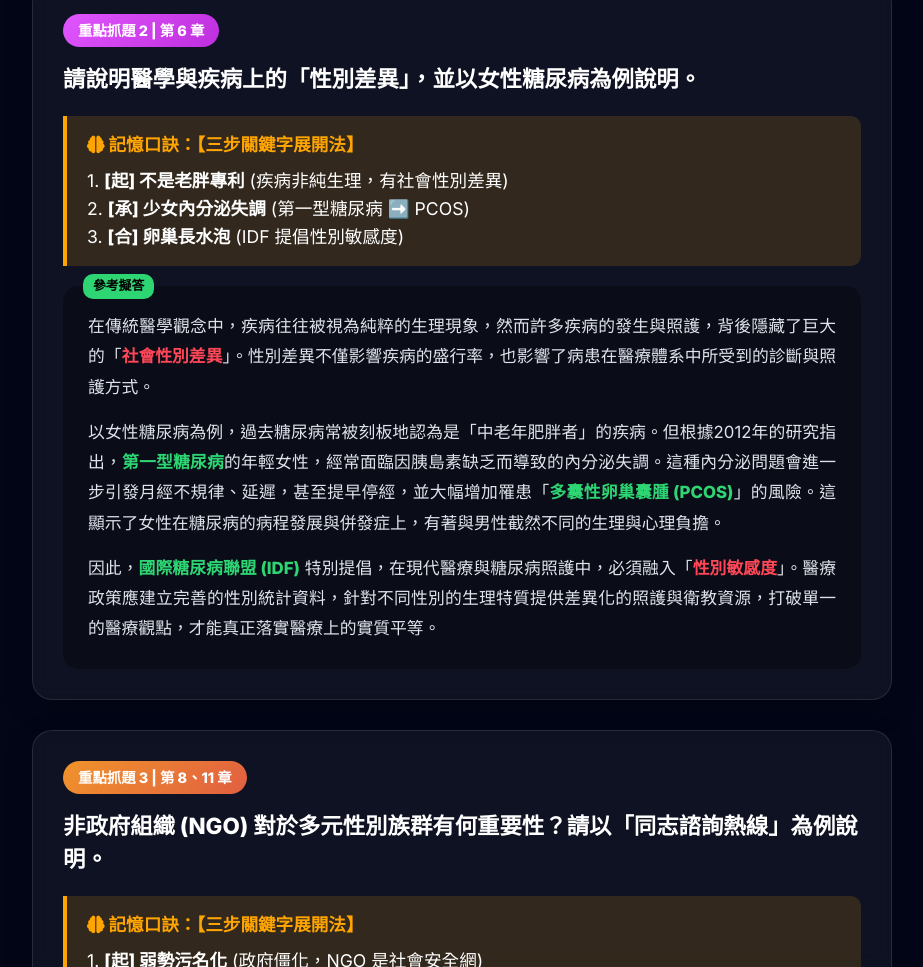
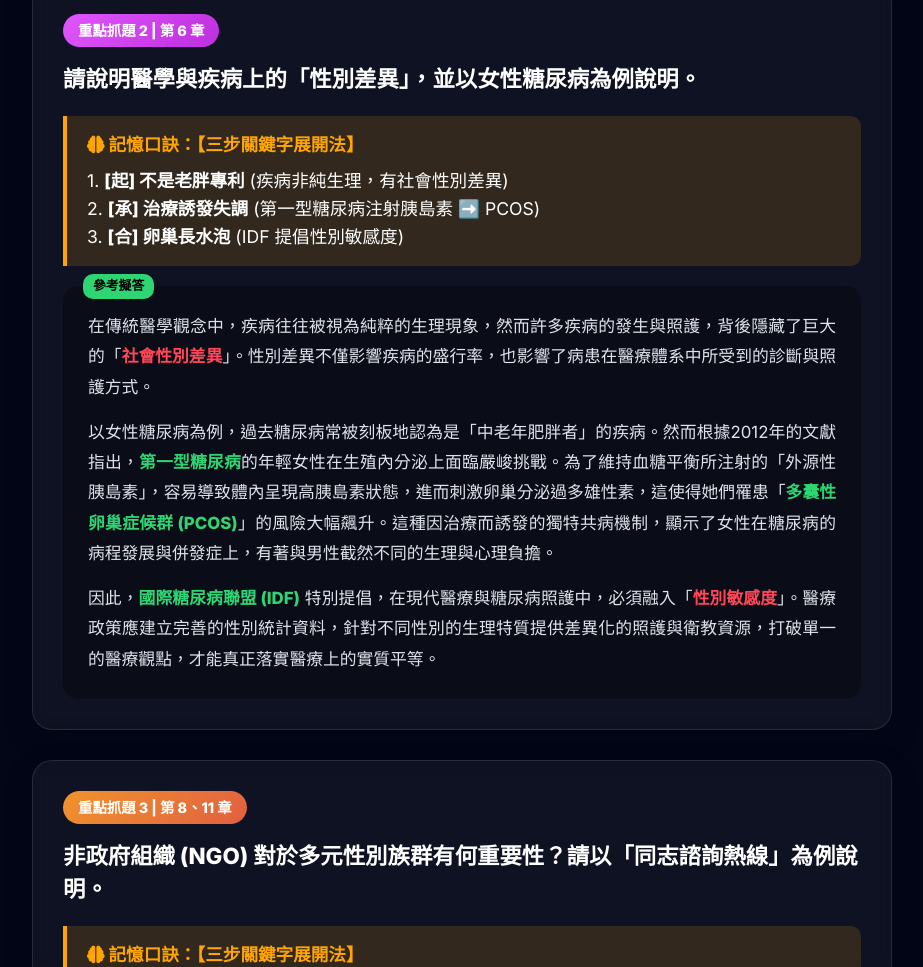
Before and after one commit to m0904103/gender-health-study-app, a website: page short-answers.html in a window 1280 px wide. Shown: the part 1057-2024 px from the top of the page, without its empty margins (178-1101 px from the left). Drawn offline with Linux system fonts and the light colour scheme.

Commit message:
Fix medical causality error: exogenous insulin causes PCOS in T1DM

```diff
--- a/short-answers.html
+++ b/short-answers.html
@@ -240,14 +240,14 @@
                 <div class="qa-mnemonic-title"><i class="fas fa-brain"></i> 記憶口訣：【三步關鍵字展開法】</div>
                 <div class="qa-mnemonic-content">
                     1. <b>[起] 不是老胖專利</b> (疾病非純生理，有社會性別差異)<br>
-                    2. <b>[承] 少女內分泌失調</b> (第一型糖尿病 ➡️ PCOS)<br>
+                    2. <b>[承] 治療誘發失調</b> (第一型糖尿病注射胰島素 ➡️ PCOS)<br>
                     3. <b>[合] 卵巢長水泡</b> (IDF 提倡性別敏感度)
                 </div>
             </div>
 
             <div class="qa-answer">
                 <p>在傳統醫學觀念中，疾病往往被視為純粹的生理現象，然而許多疾病的發生與照護，背後隱藏了巨大的「<span class="highlight">社會性別差異</span>」。性別差異不僅影響疾病的盛行率，也影響了病患在醫療體系中所受到的診斷與照護方式。</p>
-                <p>以女性糖尿病為例，過去糖尿病常被刻板地認為是「中老年肥胖者」的疾病。但根據2012年的研究指出，<span class="keyword">第一型糖尿病</span>的年輕女性，經常面臨因胰島素缺乏而導致的內分泌失調。這種內分泌問題會進一步引發月經不規律、延遲，甚至提早停經，並大幅增加罹患「<span class="keyword">多囊性卵巢囊腫 (PCOS)</span>」的風險。這顯示了女性在糖尿病的病程發展與併發症上，有著與男性截然不同的生理與心理負擔。</p>
+                <p>以女性糖尿病為例，過去糖尿病常被刻板地認為是「中老年肥胖者」的疾病。然而根據2012年的文獻指出，<span class="keyword">第一型糖尿病</span>的年輕女性在生殖內分泌上面臨嚴峻挑戰。為了維持血糖平衡所注射的「外源性胰島素」，容易導致體內呈現高胰島素狀態，進而刺激卵巢分泌過多雄性素，這使得她們罹患「<span class="keyword">多囊性卵巢症候群 (PCOS)</span>」的風險大幅飆升。這種因治療而誘發的獨特共病機制，顯示了女性在糖尿病的病程發展與併發症上，有著與男性截然不同的生理與心理負擔。</p>
                 <p>因此，<span class="keyword">國際糖尿病聯盟 (IDF)</span> 特別提倡，在現代醫療與糖尿病照護中，必須融入「<span class="highlight">性別敏感度</span>」。醫療政策應建立完善的性別統計資料，針對不同性別的生理特質提供差異化的照護與衛教資源，打破單一的醫療觀點，才能真正落實醫療上的實質平等。</p>
             </div>
         </div>
```
